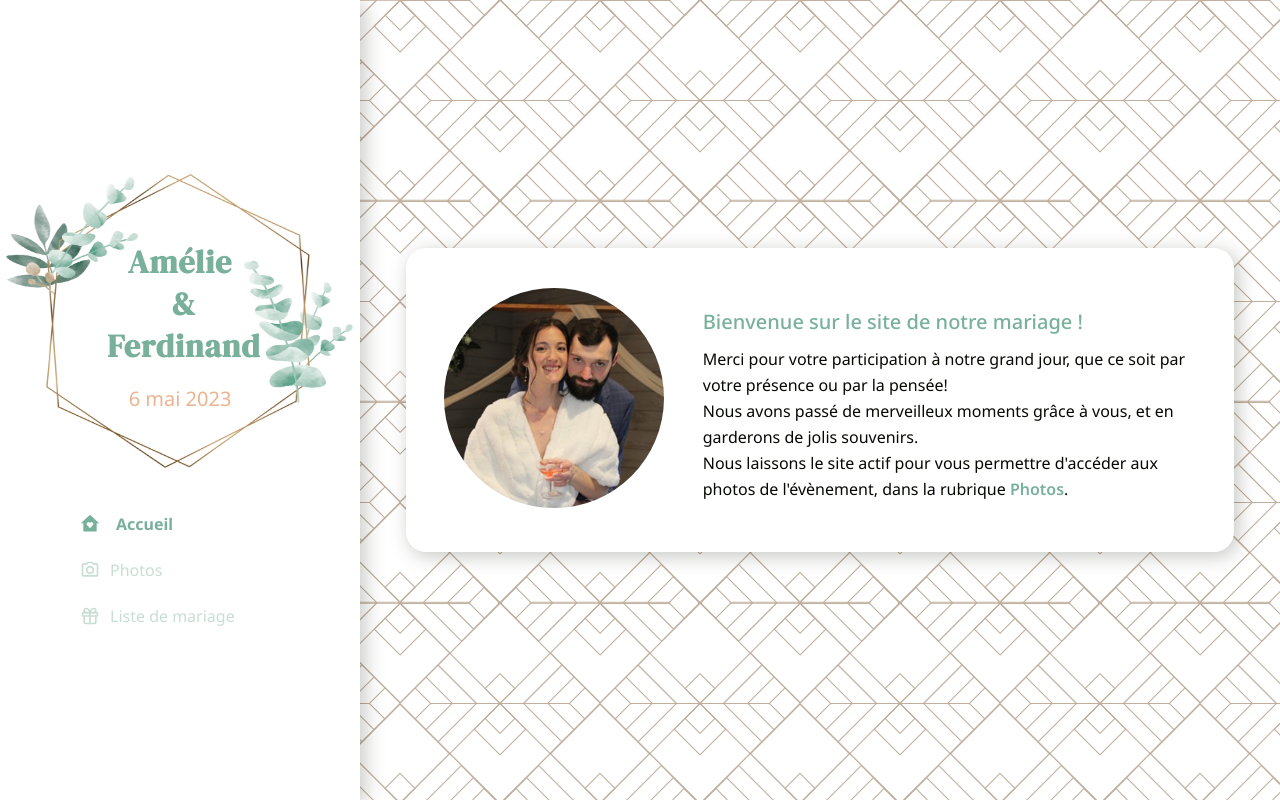
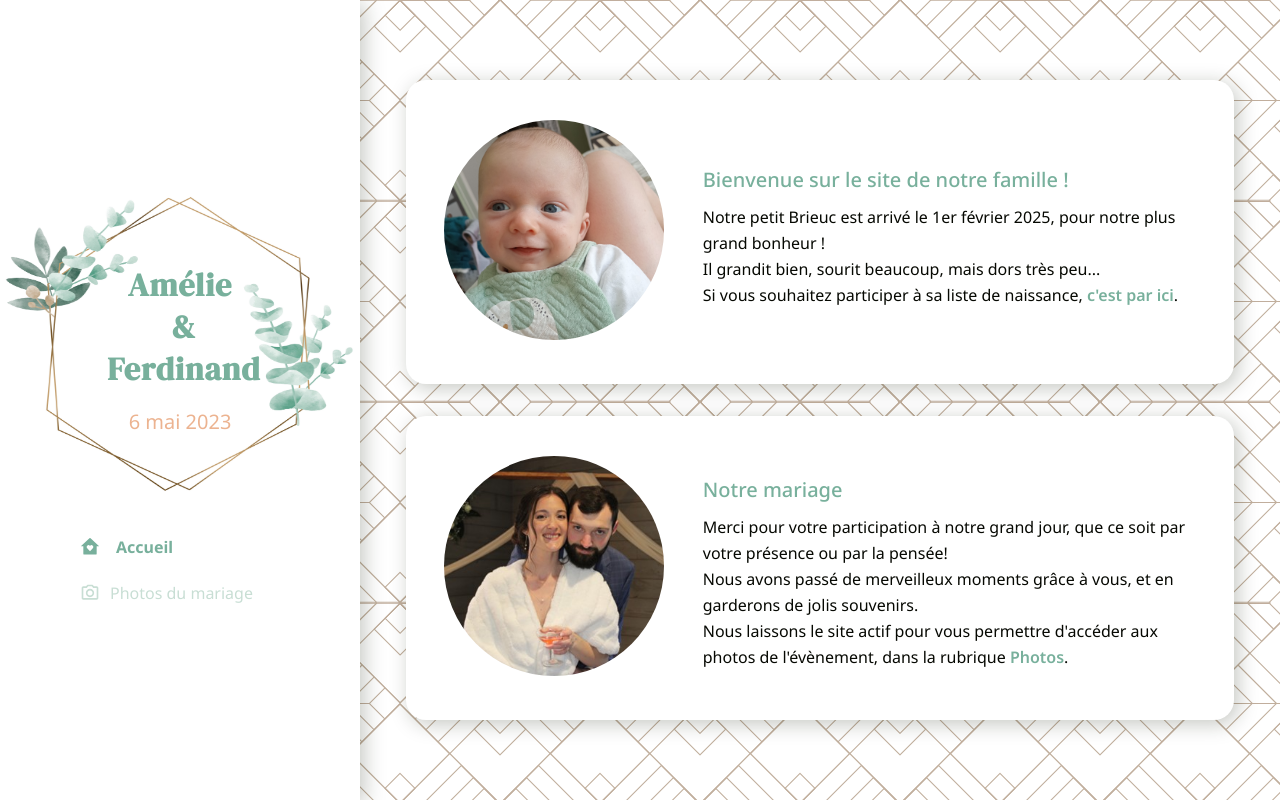
Before and after one commit to AmelieGHP/mariage, a React (Vite) app: page / in a window 1280 px wide. Built offline with nearby package versions, Linux system fonts and the light colour scheme.

Commit message:
naissance Brieuc

```diff
--- a/src/App.jsx
+++ b/src/App.jsx
@@ -67,11 +67,11 @@
         {showNav && <Nav handleClick={handleClick} />}{" "}
         <Routes>
           <Route path="/" element={<Home />} />
-           <Route path="/photos" element={<Photos />} />
-//           <Route path="/infos-pratiques" element={<Infos />} />
-//           <Route path="/plans" element={<Plans />} />
-//           <Route path="/hebergement" element={<Hebergement />} />
-          <Route path="/liste-mariage" element={<Liste />} />
+          <Route path="/photos" element={<Photos />} />
+          {/* <Route path="/infos-pratiques" element={<Infos />} />
+          <Route path="/plans" element={<Plans />} />
+          <Route path="/hebergement" element={<Hebergement />} />
+          <Route path="/liste-mariage" element={<Liste />} /> */}
         </Routes>
       </Router>
     </div>
--- a/src/components/Nav.jsx
+++ b/src/components/Nav.jsx
@@ -23,18 +23,26 @@
         </div>
       </div>
       <div className="tabs">
-        <NavLink to="/" className={({ isActive }) => (isActive ? "tabFocus" : "tabDefault")} onClick={window.innerWidth < 1000 && handleClick}>
+        <NavLink
+          to="/"
+          className={({ isActive }) => (isActive ? "tabFocus" : "tabDefault")}
+          onClick={window.innerWidth < 1000 && handleClick}
+        >
           <RiHomeHeartFill style={{ fontSize: "20px" }} />
           <p> Accueil</p>
         </NavLink>
-        <NavLink to="/photos" className={({ isActive }) => (isActive ? "tabFocus" : "tabDefault")} onClick={window.innerWidth < 1000 && handleClick}>
+        <NavLink
+          to="/photos"
+          className={({ isActive }) => (isActive ? "tabFocus" : "tabDefault")}
+          onClick={window.innerWidth < 1000 && handleClick}
+        >
           <MdOutlinePhotoCamera style={{ fontSize: "20px" }} />
-          <p> Photos</p>
+          <p> Photos du mariage</p>
         </NavLink>
-        <NavLink to="/liste-mariage" className={({ isActive }) => (isActive ? "tabFocus" : "tabDefault")} onClick={window.innerWidth < 1000 && handleClick}>
+        {/* <NavLink to="/liste-mariage" className={({ isActive }) => (isActive ? "tabFocus" : "tabDefault")} onClick={window.innerWidth < 1000 && handleClick}>
           <TbGift style={{ fontSize: "20px" }} />
           <p>Liste de mariage</p>
-        </NavLink>
+        </NavLink> */}
       </div>
     </div>
   );
--- a/src/pages/Home.jsx
+++ b/src/pages/Home.jsx
@@ -1,4 +1,5 @@
 import nousDeux from "../assets/Image1.jpg";
+import brieuc from "../assets/brieuc.jpg";
 import banquet from "../assets/banquet.png";
 import church from "../assets/church.png";
 import couple from "../assets/couple.png";
@@ -13,12 +14,35 @@
       <div className="pageContent">
         <div className="container bandeau">
           <div className="logo">
+            <img src={brieuc} alt="Brieuc" className="photo" />
+          </div>
+          <div className="text">
+            <h4 className="accentText">
+              Bienvenue sur le site de notre famille !
+            </h4>
+            <p>
+              Notre petit Brieuc est arrivé le 1er février 2025, pour notre plus
+              grand bonheur !
+            </p>
+            <p>Il grandit bien, sourit beaucoup, mais dors très peu...</p>
+            <p>
+              Si vous souhaitez participer à sa liste de naissance,{" "}
+              <a
+                href="https://www.milirose.com/liste-cadeaux-875567.html"
+                target="_blank"
+              >
+                c'est par ici
+              </a>
+              .
+            </p>
+          </div>
+        </div>
+        <div className="container bandeau">
+          <div className="logo">
             <img src={nousDeux} alt="Nous deux" className="photo" />
           </div>
           <div className="text">
-            <h4 className="accentText">
-              Bienvenue sur le site de notre mariage !
-            </h4>
+            <h4 className="accentText">Notre mariage</h4>
             <p>
               Merci pour votre participation à notre grand jour, que ce soit par
               votre présence ou par la pensée!
@@ -32,9 +56,9 @@
               photos de l'évènement, dans la rubrique{" "}
               <NavLink to="/photos">Photos</NavLink>.
             </p>
+          </div>
+        </div>
       </div>
-      </div>
-    </div>
     </div>
   );
 }
--- a/src/pages/Photos.jsx
+++ b/src/pages/Photos.jsx
@@ -6,7 +6,7 @@
   return (
     <div className="pageContent">
       <div className="container programmeBox">
-        <h3>Photos </h3>
+        <h3>Photos de notre mariage</h3>
         <div className="textContainer">
           <p>
             <TbHexagon className="noMargin" />
@@ -44,14 +44,16 @@
           </p>
           <p>
             <TbHexagon className="noMargin" />
-            Les photos de notre photographe sont libres de téléchargement pour chacun sur sa galerie, en HD :{" "}
+            Les photos de notre photographe sont libres de téléchargement pour
+            chacun sur sa galerie, en HD :{" "}
             <a
               href="https://twinheart.pic-time.com/JTxSyuYJEqiMh"
               target="_blank"
-            > {" "}
+            >
+              {" "}
               cliquez ici
             </a>
-          .
+            .
           </p>
         </div>
       </div>
```
Also changed, not shown: src/assets/brieuc.jpg (added).
